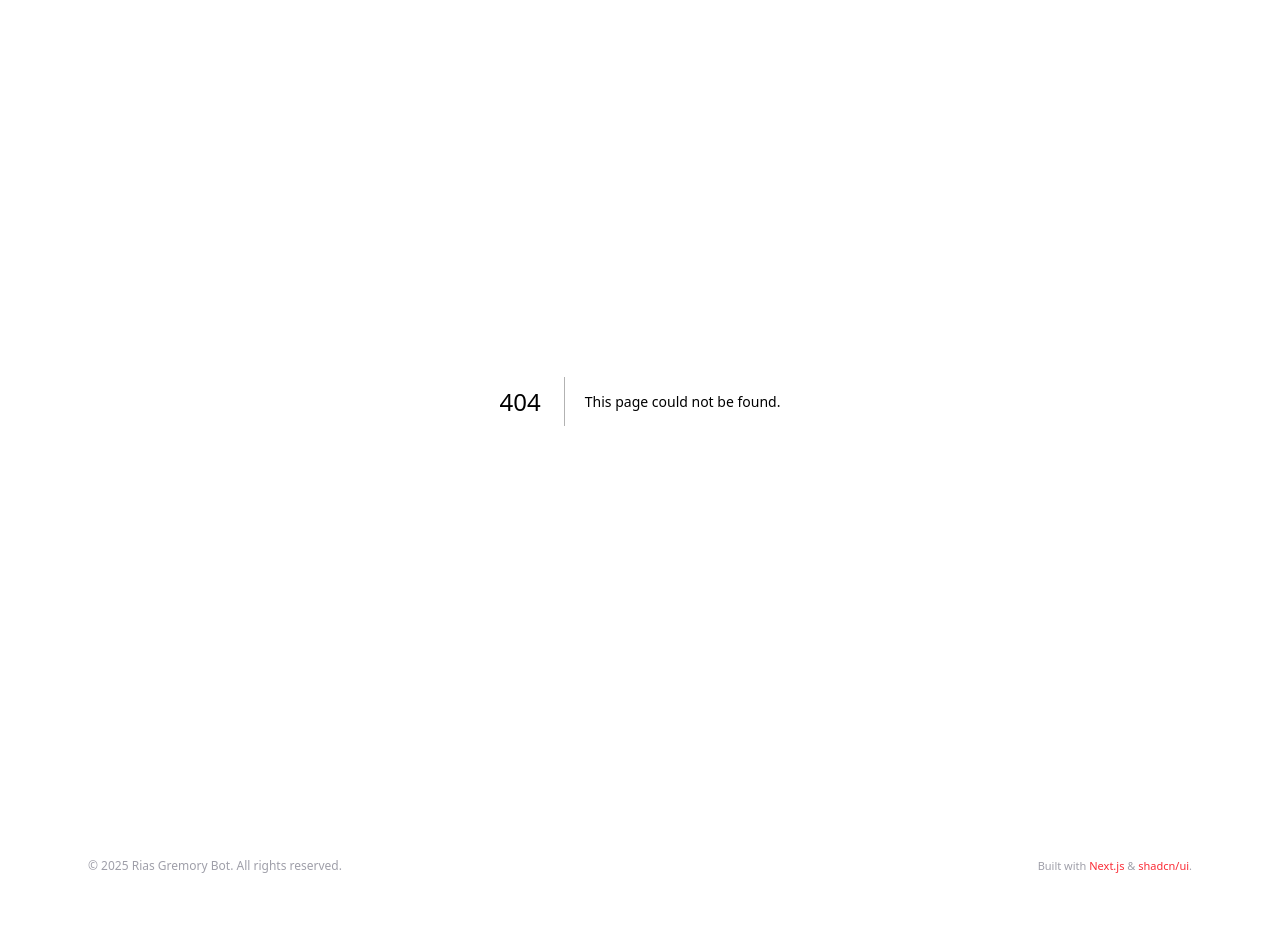
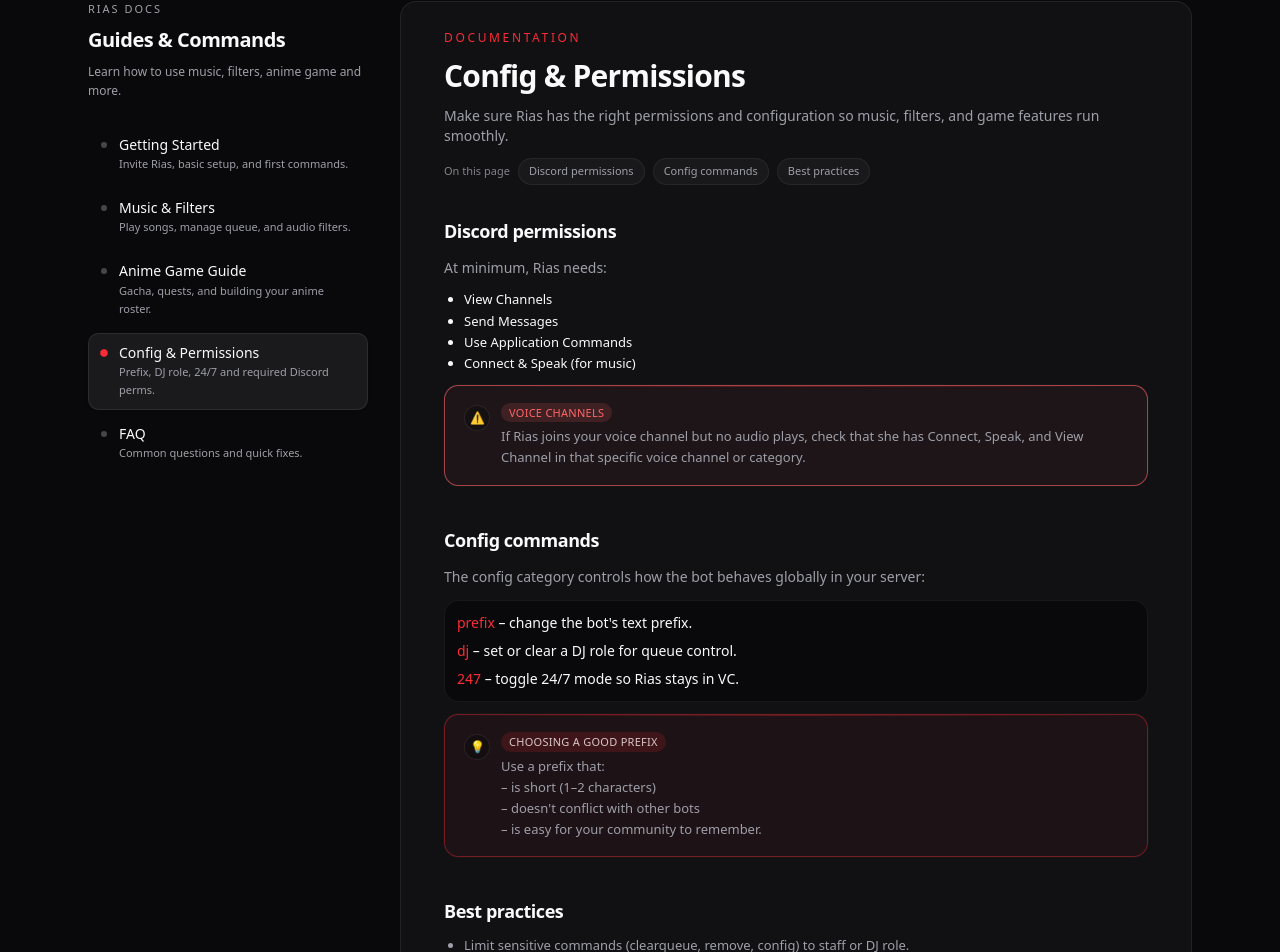
Before and after one commit to shahenwaz/rias_gremory_web, a Next.js app: page /docs/config-permissions in a window 1280 px wide. Before the commit this address had no page. Shown: the part 96-1048 px from the top of the page. Before the commit the page ends 994 px from the top, so only its background shows below. Built offline with nearby package versions, Linux system fonts and the light colour scheme.

Commit message:
feat(docs): add Config & Permissions documentation page

```diff
--- /dev/null
+++ b/app/(root)/docs/config-permissions/page.tsx
@@ -0,0 +1,118 @@
+import { Callout } from "@/components/docs/callout";
+
+const sections = [
+  { id: "permissions", label: "Discord permissions" },
+  { id: "config-commands", label: "Config commands" },
+  { id: "best-practices", label: "Best practices" },
+];
+
+export default function ConfigPermissionsDocsPage() {
+  return (
+    <div className="space-y-8">
+      <header className="space-y-3">
+        <p className="text-xs font-medium uppercase tracking-[0.22em] text-primary">
+          Documentation
+        </p>
+        <h2 className="text-2xl font-semibold tracking-tight sm:text-3xl">
+          Config & Permissions
+        </h2>
+        <p className="max-w-2xl text-sm text-muted-foreground">
+          Make sure Rias has the right permissions and configuration so music,
+          filters, and game features run smoothly.
+        </p>
+
+        <div className="flex flex-wrap items-center gap-2 text-[11px]">
+          <span className="text-muted-foreground/80">On this page</span>
+          {sections.map((s) => (
+            <a
+              key={s.id}
+              href={`#${s.id}`}
+              className="rounded-full border border-border/60 bg-secondary/40 px-2.5 py-1 text-[11px] font-medium text-muted-foreground hover:border-primary/70 hover:text-foreground"
+            >
+              {s.label}
+            </a>
+          ))}
+        </div>
+      </header>
+
+      <div className="space-y-10 text-sm leading-relaxed">
+        <section id="permissions" className="space-y-3 scroll-mt-24">
+          <h3 className="text-lg font-semibold tracking-tight">
+            Discord permissions
+          </h3>
+
+          <p className="text-muted-foreground">At minimum, Rias needs:</p>
+          <ul className="list-disc space-y-1 pl-5 text-xs sm:text-[13px]">
+            <li>View Channels</li>
+            <li>Send Messages</li>
+            <li>Use Application Commands</li>
+            <li>Connect &amp; Speak (for music)</li>
+          </ul>
+
+          <Callout type="warning" title="Voice channels">
+            If Rias joins your voice channel but no audio plays, check that she
+            has <span className="font-medium">Connect</span>,{" "}
+            <span className="font-medium">Speak</span>, and{" "}
+            <span className="font-medium">View Channel</span> in that specific
+            voice channel or category.
+          </Callout>
+        </section>
+
+        <section id="config-commands" className="space-y-3 scroll-mt-24">
+          <h3 className="text-lg font-semibold tracking-tight">
+            Config commands
+          </h3>
+
+          <p className="text-muted-foreground">
+            The config category controls how the bot behaves globally in your
+            server:
+          </p>
+
+          <ul className="mt-2 space-y-2 rounded-xl border border-border/60 bg-background p-3 text-xs sm:text-sm">
+            <li>
+              <span className="font-mono text-primary">prefix</span> – change
+              the bot&apos;s text prefix.
+            </li>
+            <li>
+              <span className="font-mono text-primary">dj</span> – set or clear
+              a DJ role for queue control.
+            </li>
+            <li>
+              <span className="font-mono text-primary">247</span> – toggle 24/7
+              mode so Rias stays in VC.
+            </li>
+          </ul>
+
+          <Callout type="tip" title="Choosing a good prefix">
+            Use a prefix that:
+            <br />
+            – is short (1–2 characters) <br />
+            – doesn&apos;t conflict with other bots <br />– is easy for your
+            community to remember.
+          </Callout>
+        </section>
+
+        <section id="best-practices" className="space-y-3 scroll-mt-24">
+          <h3 className="text-lg font-semibold tracking-tight">
+            Best practices
+          </h3>
+
+          <ul className="list-disc space-y-1 pl-5 text-xs sm:text-[13px] text-muted-foreground">
+            <li>
+              Limit sensitive commands (clearqueue, remove, config) to staff or
+              DJ role.
+            </li>
+            <li>
+              Create dedicated channels for music and bot commands to reduce
+              spam.
+            </li>
+            <li>
+              Regularly review permissions when you add new roles or change
+              channel structure.
+            </li>
+          </ul>
+        </section>
+      </div>
+    </div>
+  );
+}
```
